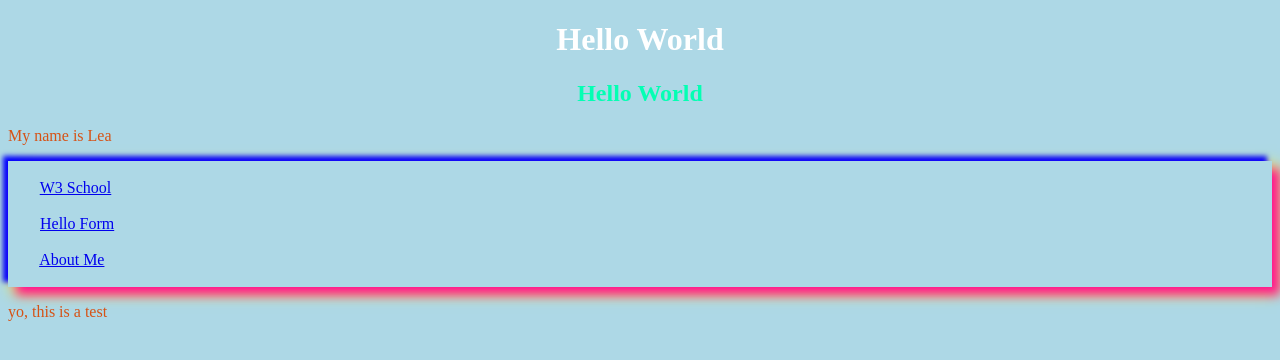
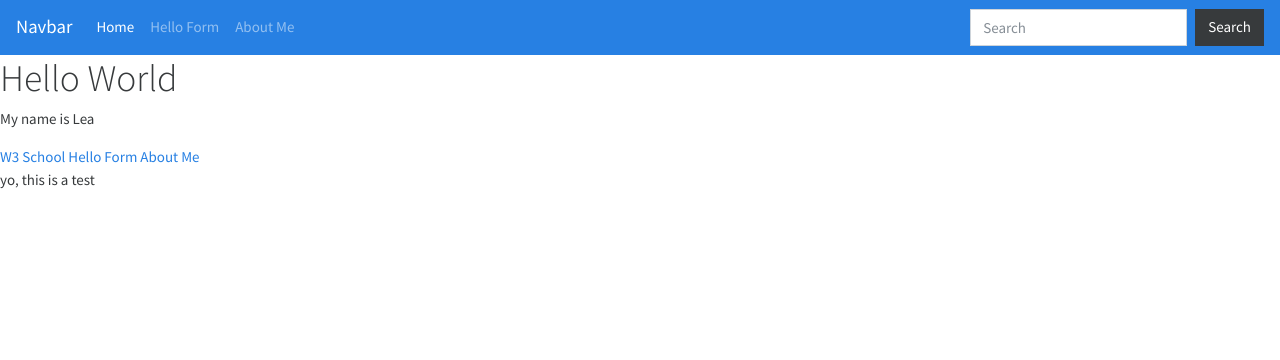
Before and after one commit to LeaHanzeraz/website, a plain HTML site: page index.html in a window 1280 px wide. Drawn offline with nearby package versions, Linux system fonts and the light colour scheme.

Commit message:
Add files via upload

```diff
--- a/index.html
+++ b/index.html
@@ -1,12 +1,36 @@
 <!DOCTYPE html>
 <html>
 <head>
-    <link rel="stylesheet" href="index.css">
+    <!-- <link rel="stylesheet" href="index.css"> -->
+    <link rel="stylesheet" href="https://bootswatch.com/4/cosmo/bootstrap.css">
 </head>
 <body>
+    <nav class="navbar navbar-expand-lg navbar-dark bg-primary">
+        <a class="navbar-brand" href="#">Navbar</a>
+        <button class="navbar-toggler" type="button" data-toggle="collapse" data-target="#navbarColor01" aria-controls="navbarColor01" aria-expanded="false" aria-label="Toggle navigation">
+          <span class="navbar-toggler-icon"></span>
+        </button>
+
+        <div class="collapse navbar-collapse" id="navbarColor01">
+          <ul class="navbar-nav mr-auto">
+            <li class="nav-item active">
+              <a class="nav-link" href="index.html">Home <span class="sr-only">(current)</span></a>
+            </li>
+            <li class="nav-item">
+              <a class="nav-link" href="pages/form.html">Hello Form</a>
+            </li>
+            <li class="nav-item">
+              <a class="nav-link" href="pages/aboutme.html">About Me</a>
+            </li>
+          </ul>
+          <form class="form-inline my-2 my-lg-0">
+            <input class="form-control mr-sm-2" type="text" placeholder="Search">
+            <button class="btn btn-secondary my-2 my-sm-0" type="submit">Search</button>
+          </form>
+        </div>
+      </nav>
 
     <h1>Hello World</h1>
-    <h2>Hello World</h2>
     <p>My name is Lea</p>
 
     <div id="navbar">
@@ -20,6 +44,5 @@
     <div>
         <p> yo, this is a test</p>
     </div>
-
 </body>
 </html>
```
